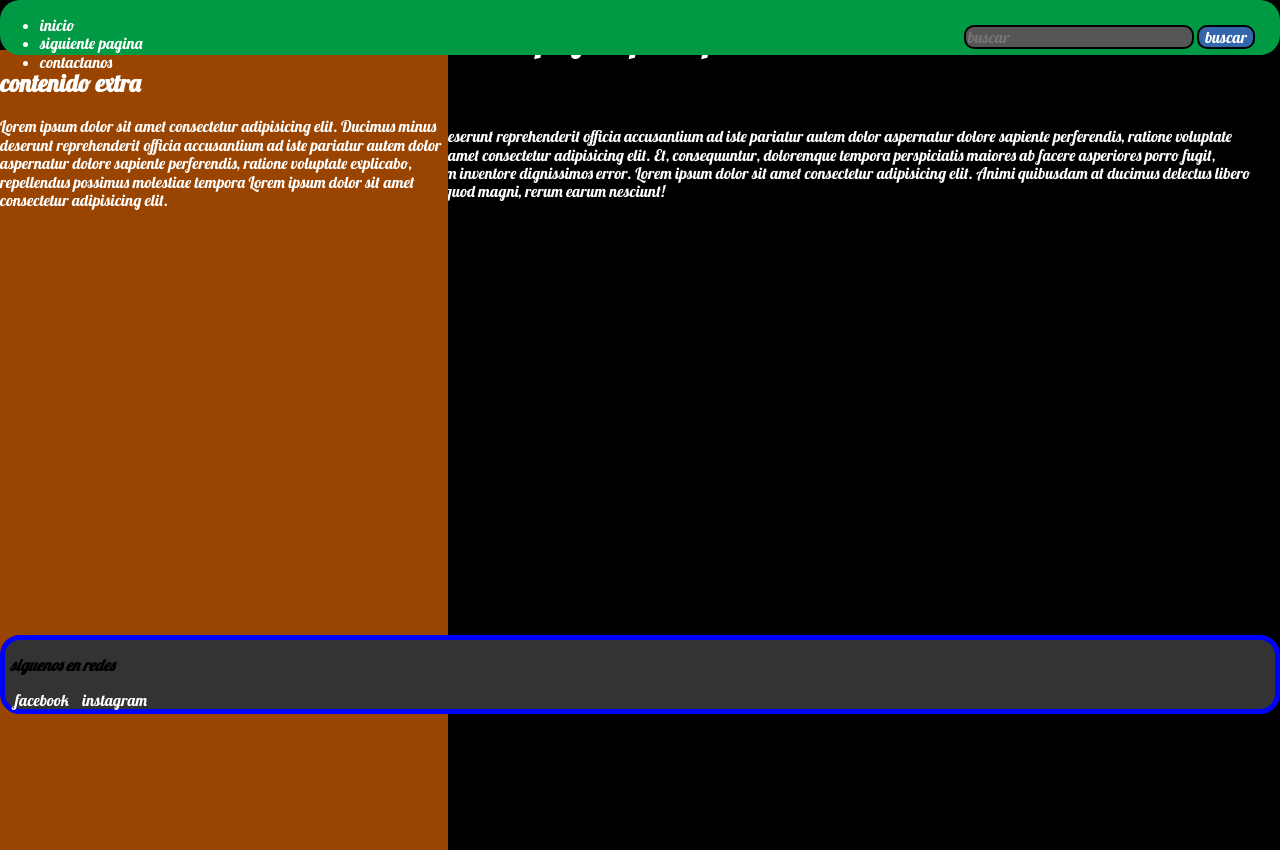
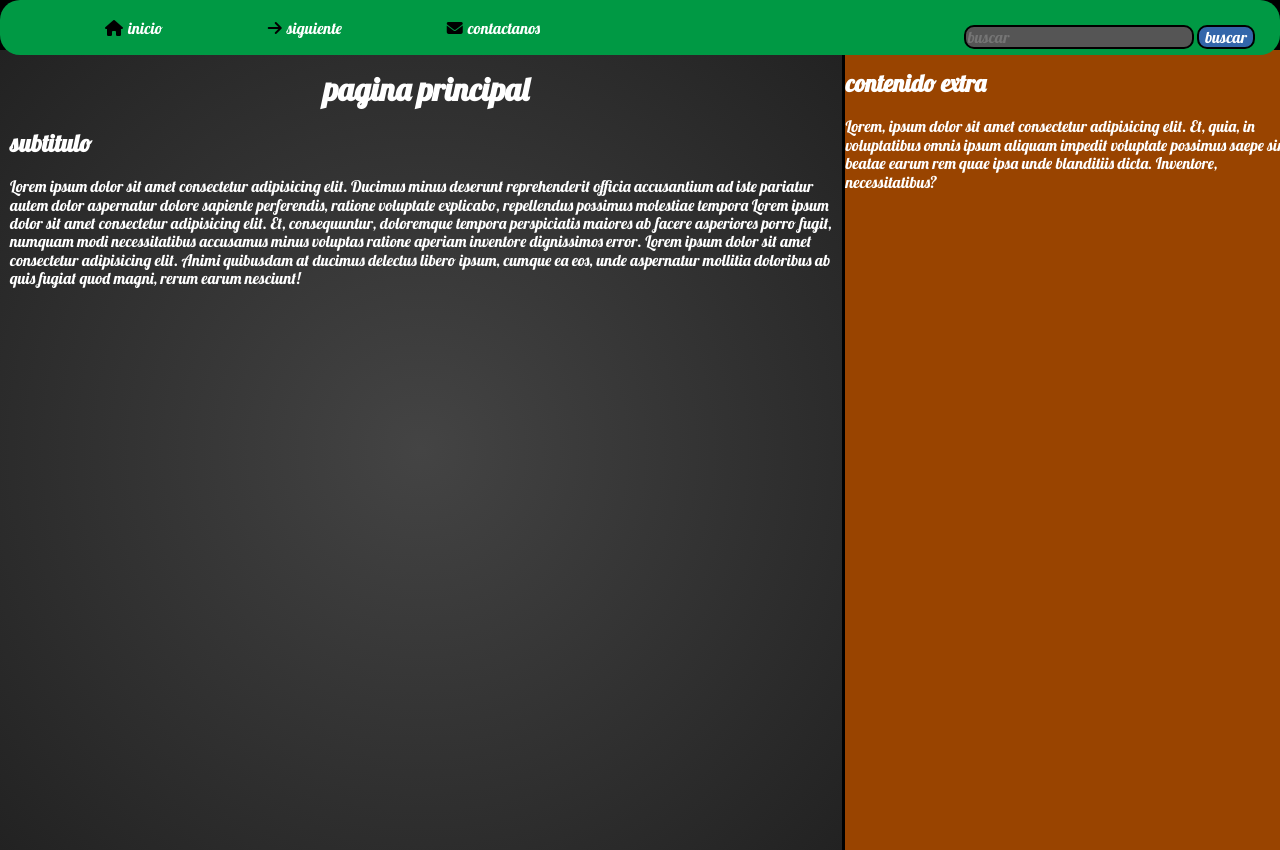
Before and after one commit to facu323/facu323.github.io, a website: page index.html in a window 1280 px wide. Shown: the top 850 px of the page. Before the commit the page ends 800 px from the top, so only its background shows below. Drawn offline with nearby package versions, Linux system fonts and the light colour scheme; files that its build step writes are made by us from their sources.

Commit message:
Update index.html

```diff
--- a/index.html
+++ b/index.html
@@ -1,7 +1,7 @@
 <!DOCTYPE html>
 <html lang="en">
   <head>
-    <meta name="keywords" content="ghgjghjghjgkggkgjgjhj" />
+    <meta name="keywords" content="huhuigy6gggougyggyguigygfftgyvyvy" />
     <meta name="description" content="esta pagina no hace nada" />
     <meta neme="author" content="facu" />
     <meta charset="UTF-8" />
@@ -15,32 +15,41 @@
       rel="stylesheet"
       type="text/css"
       media="screen"
-      href="index.css"
+      href="styles/index.css"
     />
     <link
       rel="stylesheet"
       type="text/css"
       href="https://necolas.github.io/normalize.css/8.0.1/normalize.css"
     />
+    <script
+      src="https://kit.fontawesome.com/392d4ec2d4.js"
+      crossorigin="anonymous"
+    ></script>
+    <link rel="icon" href="imagen.icon.png" />
     <title>mi primera pagina web</title>
   </head>
   <body>
     <header>
-      <center>
-        <form>
-          <input type="search" placeholder="buscar" />
-          <input type="submit" value="buscar" />
-        </form>
-      </center>
-      <nav>
-        <ul>
-          <li><a href="index.html">inicio</a></li>
-          <li><a href="sigiente.html">siguiente pagina</a></li>
-          <li><a href="contactanos.html">contactanos</a></li>
-        </ul>
-      </nav>
+      <form>
+        <input type="search" placeholder="buscar" />
+        <input type="submit" value="buscar" />
+      </form>
+      <div class="header__div">
+        <div>
+          <i class="fa-solid fa-house"></i><a href="index.html">inicio</a>
+        </div>
+        <div>
+          <i class="fa-solid fa-arrow-right"></i
+          ><a href="siguiente.html">siguiente</a>
+        </div>
+        <div>
+          <i class="fa-solid fa-envelope"></i
+          ><a href="contactanos.html">contactanos</a>
+        </div>
+      </div>
     </header>
-    <article class="titulo" id="title">
+    <article id="barra">
       <section>
         <h1><b>pagina principal</b></h1>
         <h2>subtitulo</h2>
@@ -63,11 +72,10 @@
       <div>
         <h2>contenido extra</h2>
         <p>
-          Lorem ipsum dolor sit amet consectetur adipisicing elit. Ducimus minus
-          deserunt reprehenderit officia accusantium ad iste pariatur autem
-          dolor aspernatur dolore sapiente perferendis, ratione voluptate
-          explicabo, repellendus possimus molestiae tempora Lorem ipsum dolor
-          sit amet consectetur adipisicing elit.
+          Lorem, ipsum dolor sit amet consectetur adipisicing elit. Et, quia, in
+          voluptatibus omnis ipsum aliquam impedit voluptate possimus saepe sint
+          beatae earum rem quae ipsa unde blanditiis dicta. Inventore,
+          necessitatibus?
         </p>
       </div>
     </aside>
```
